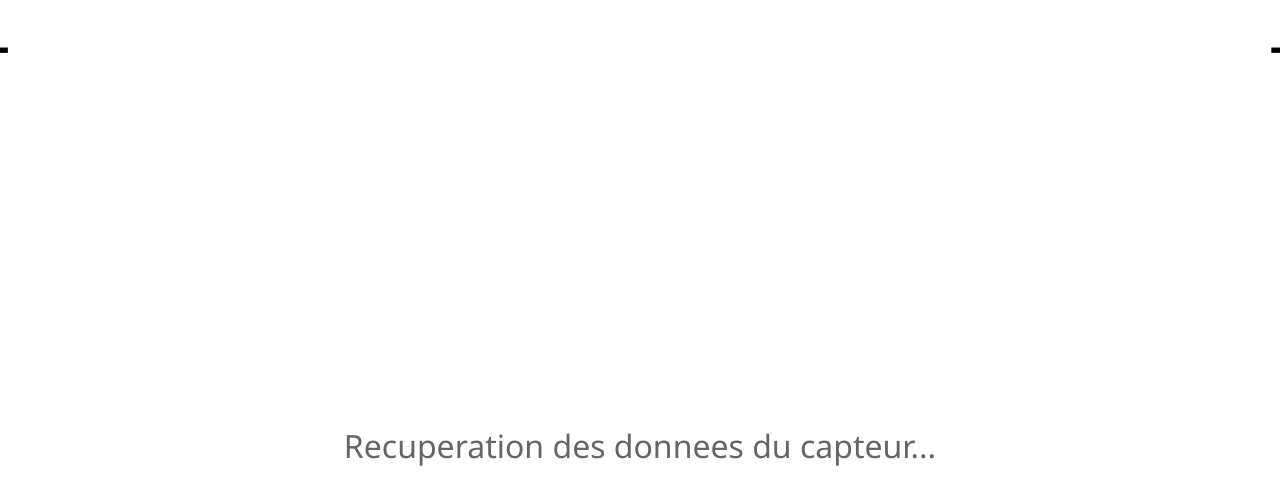
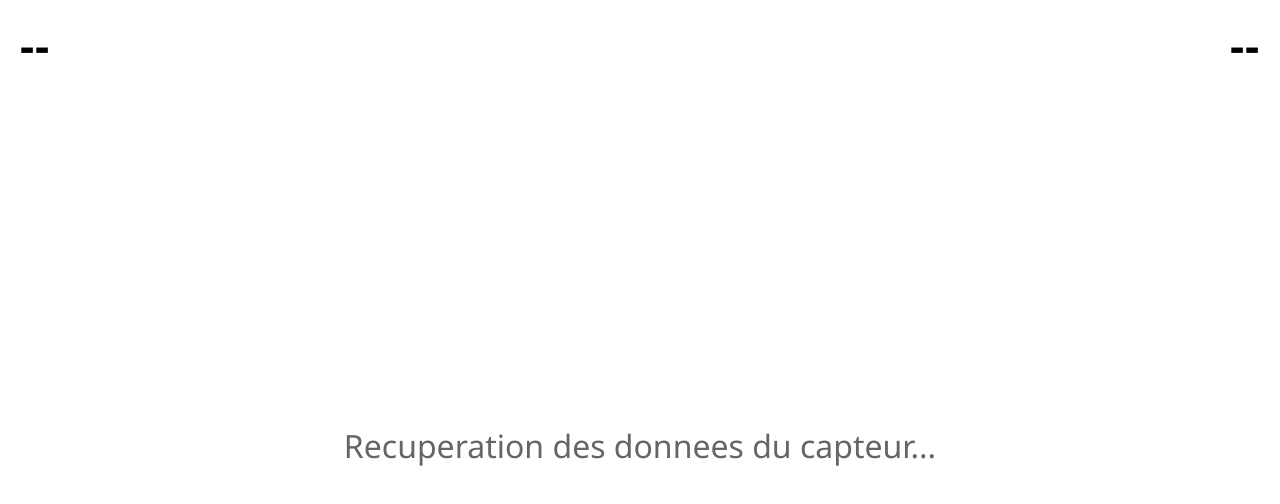
Before and after one commit to ZeMarcien/xeneon, a plain HTML site: page mon-monitoring2/index.html in a window 1280 px wide. Drawn offline with Linux system fonts and the light colour scheme.

Commit message:
Nom et valeur décalés de 20 px vers l'intérieur (padding latéral de l'en-tête)
Co-authored-by: ZeMarcien <ZeMarcien@users.noreply.github.com>

```diff
--- a/mon-monitoring2/styles/monmonitoring2.css
+++ b/mon-monitoring2/styles/monmonitoring2.css
@@ -28,6 +28,9 @@ html, body {
   justify-content: space-between;
   gap: calc(10vh * 0.2);
   min-height: 0;
+  /* nom et valeur décalés de 20 px vers l'intérieur */
+  padding: 0 20px;
+  box-sizing: border-box;
 }
 
 /* Tous les caracteres de la ligne du haut a la meme taille */
@@ -44,14 +47,10 @@ html, body {
   white-space: nowrap;
   overflow: hidden;
   text-overflow: ellipsis;
-  /* décalé de 20 px vers la gauche (demande) */
-  transform: translateX(-20px);
 }
 
 .current-value {
   white-space: nowrap;
-  /* décalé de 20 px vers la droite (demande) */
-  transform: translateX(20px);
 }
 
 .current-value .units {
```
